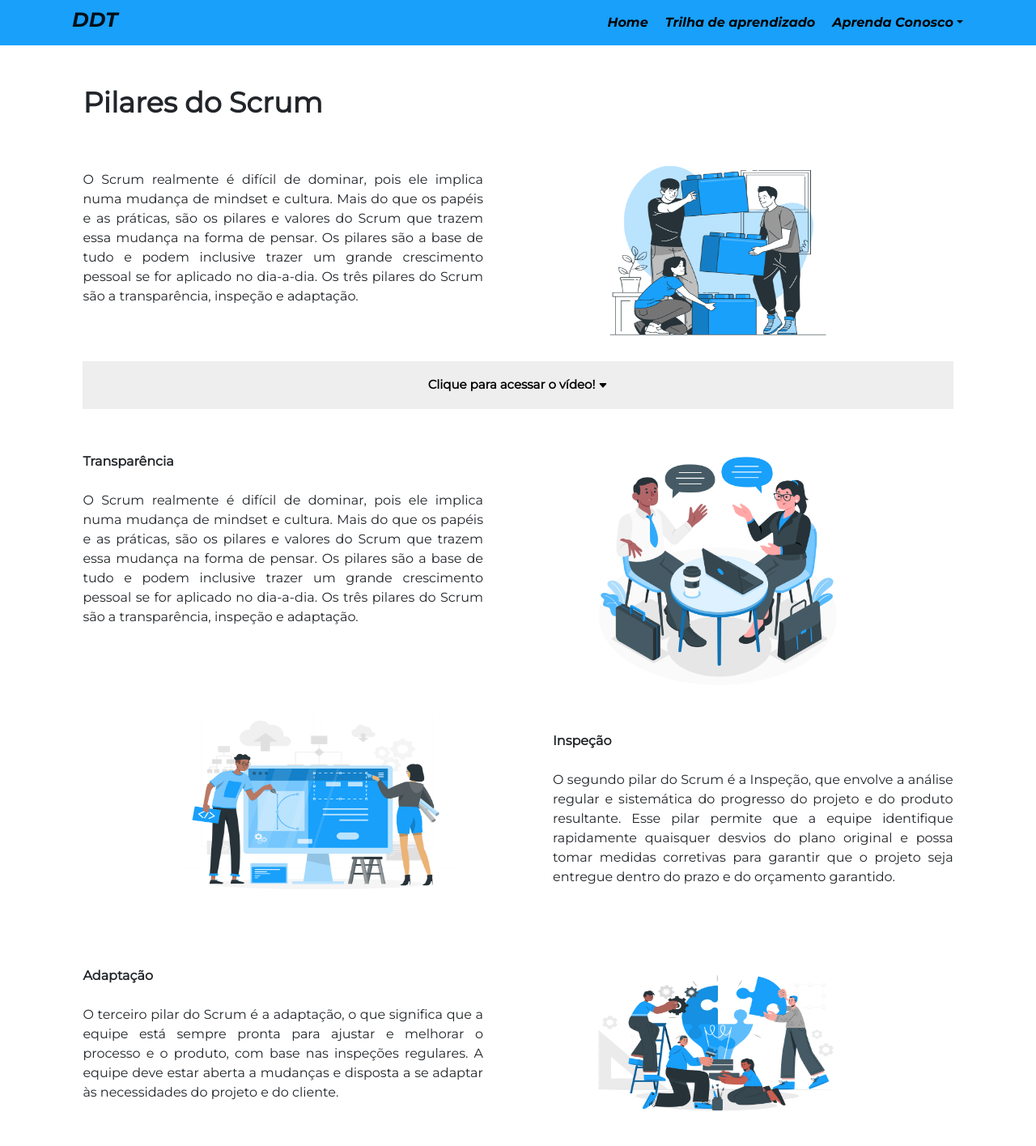
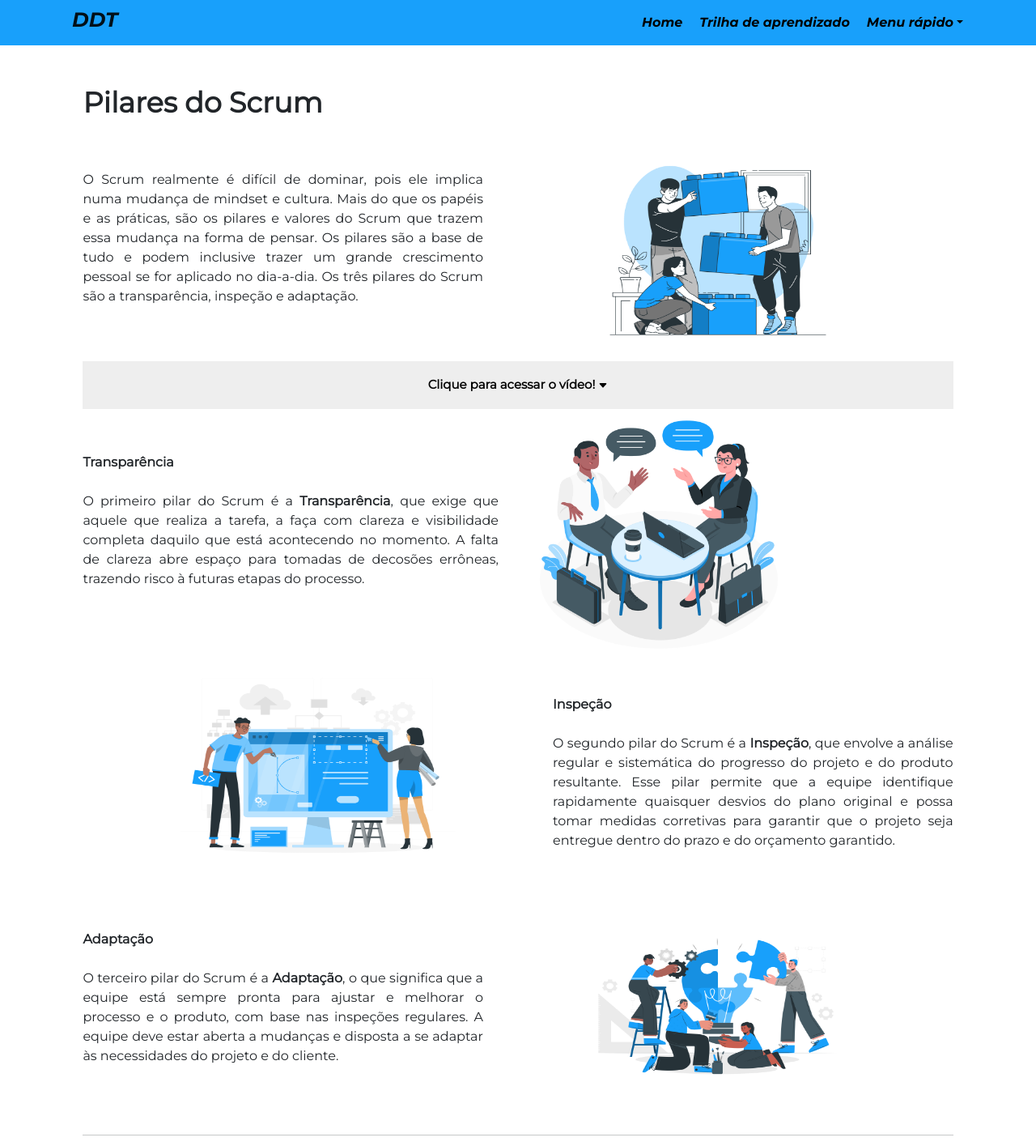
Before and after one commit to erickhoawata/DDT-1-Sem, a Flask app: page /pilares in a window 1280 px wide. Shown: the top 1415 px of the page at 81% size. Run offline with Flask 3, Linux system fonts and the light colour scheme.

Commit message:
Inicio da responsividade na página Pilares

```diff
--- a/static/css/styles.css
+++ b/static/css/styles.css
@@ -575,7 +575,6 @@ p[type=number]{
 .imgev8{
     margin-right: 30%;
     margin-top: 15%;
-    height: 300px;
     width: 300px;
 }
 
--- a/templates/base.html
+++ b/templates/base.html
@@ -54,7 +54,7 @@
                     <li class="nav-item">
                         <li class="nav-item dropdown">
                             <div class="aprenda" style="padding-right: 70px;">
-                                <a class="nav-link dropdown-toggle text-black" href="/trilha" data-bs-toggle="dropdown" aria-expanded="false"><b>Aprenda Conosco</b></a>
+                                <a class="nav-link dropdown-toggle text-black" href="/trilha" data-bs-toggle="dropdown" aria-expanded="false"><b>Menu rápido</b></a>
                                 <ul class="dropdown-menu">
                                     <li><a class="dropdown-item text-center" href="/pilares"><b>Três Pilares</b></a></li>
                                     <li><a class="dropdown-item text-center" href="/artefatos"><b>Artefatos</b></a></li>
--- a/templates/index.html
+++ b/templates/index.html
@@ -107,7 +107,7 @@
 
                 Eles perceberam que os líderes dedicavam meses na elaboração
                 de planos detalhados que quase nunca se compriam.
-                </div>
+            </div>
             <div class="col-lg-6 col-md-6 mx-auto" style="max-width: 600px;">
                     A partir de estudos de caso, em especial das <b>boas práticas</b>
                     implementadas na indústria japonesa (<b>Toyota</b> e <b>Honda</b>), os
--- a/templates/pilares.html
+++ b/templates/pilares.html
@@ -52,14 +52,14 @@
         </div>
 
         <!--pt1-->
-        <div class="container1">
-            <div class="left">
+        <div class="row gx-4 gx-lg-5 gy-4">
+            <div class="col-lg-6 col-md-6 mx-auto my-auto" style="max-width: 600px;">
                 <b>Transparência</b>
                 <br><br>
-                O Scrum realmente é difícil de dominar, pois ele implica numa mudança de mindset e cultura. Mais do que os papéis e as práticas, são os pilares e valores do Scrum que trazem essa mudança na forma de pensar. Os pilares são a base de tudo e podem inclusive trazer um grande crescimento pessoal se for aplicado no dia-a-dia. Os três pilares do Scrum são a transparência, inspeção e adaptação.
+                O primeiro pilar do Scrum é a <b>Transparência</b>, que exige que aquele que realiza a tarefa, a faça com clareza e visibilidade completa daquilo que está acontecendo no momento. A falta de clareza abre espaço para tomadas de decosões errôneas, trazendo risco à futuras etapas do processo.
             </div>
-            <div class="cont-img-pil">
-                <img class="imgev8" src="../static/img/pilares2.png" alt="pilares2">
+            <div class="col-lg-6 col-md-6 mx-auto" style="max-width: 600px;">
+                <img class="imgev8" style="margin: auto; text-align: center;" src="../static/img/pilares2.png" alt="pilares2">
             </div>
         </div>
 
@@ -71,7 +71,7 @@
             <div class="right">
                 <b>Inspeção</b>
                 <br><br>
-                O segundo pilar do Scrum é a Inspeção, que envolve a análise regular e sistemática do progresso do projeto e do produto resultante. Esse pilar permite que a equipe identifique rapidamente quaisquer desvios do plano original e possa tomar medidas corretivas para garantir que o projeto seja entregue dentro do prazo e do orçamento garantido.
+                O segundo pilar do Scrum é a <b>Inspeção</b>, que envolve a análise regular e sistemática do progresso do projeto e do produto resultante. Esse pilar permite que a equipe identifique rapidamente quaisquer desvios do plano original e possa tomar medidas corretivas para garantir que o projeto seja entregue dentro do prazo e do orçamento garantido.
             </div>
         </div>
 
@@ -80,7 +80,7 @@
             <div class="left">
                 <b>Adaptação</b>
                 <br><br>
-                O terceiro pilar do Scrum é a adaptação, o que significa que a equipe está sempre pronta para ajustar e melhorar o processo e o produto, com base nas inspeções regulares. A equipe deve estar aberta a mudanças e disposta a se adaptar às necessidades do projeto e do cliente.
+                O terceiro pilar do Scrum é a <b>Adaptação</b>, o que significa que a equipe está sempre pronta para ajustar e melhorar o processo e o produto, com base nas inspeções regulares. A equipe deve estar aberta a mudanças e disposta a se adaptar às necessidades do projeto e do cliente.
             </div>
             <div class="cont-img-pil">
                 <img class="imgev1" src="../static/img/pilares4.png" alt="pilares4">
```
